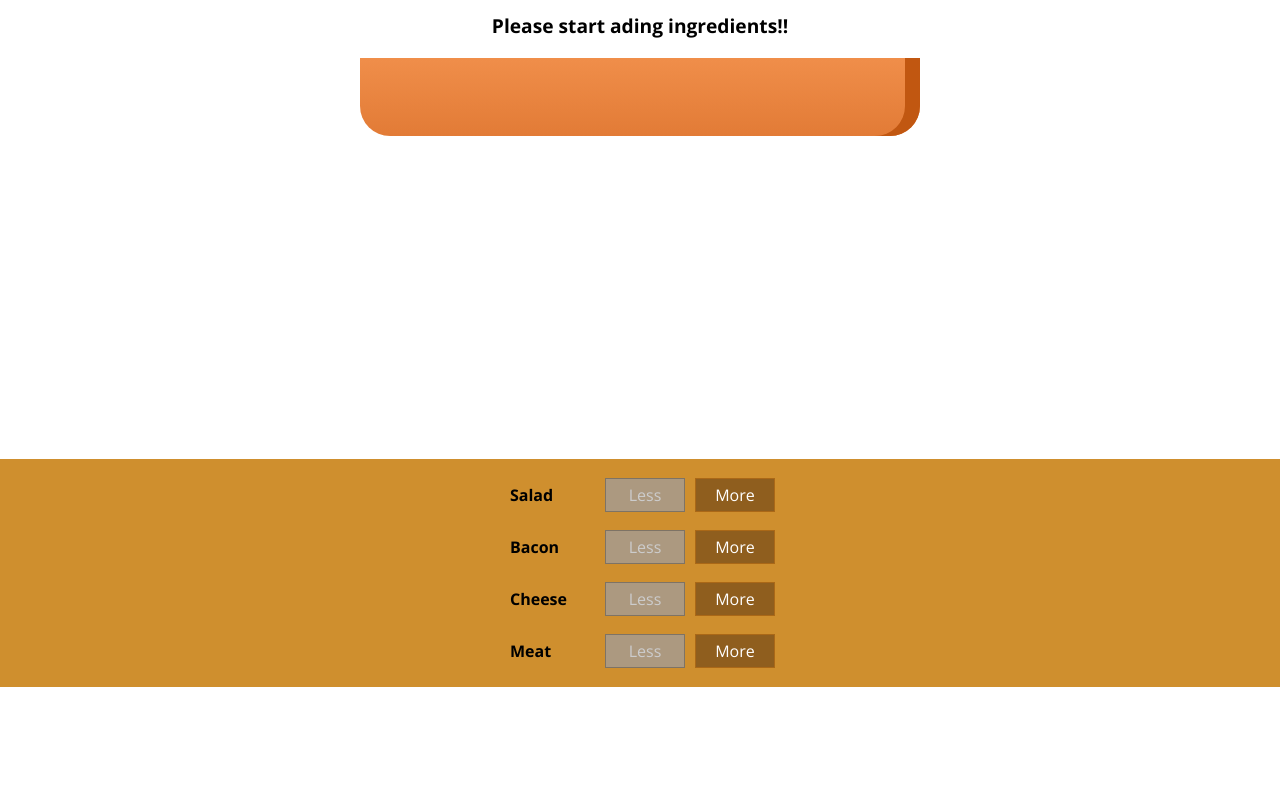
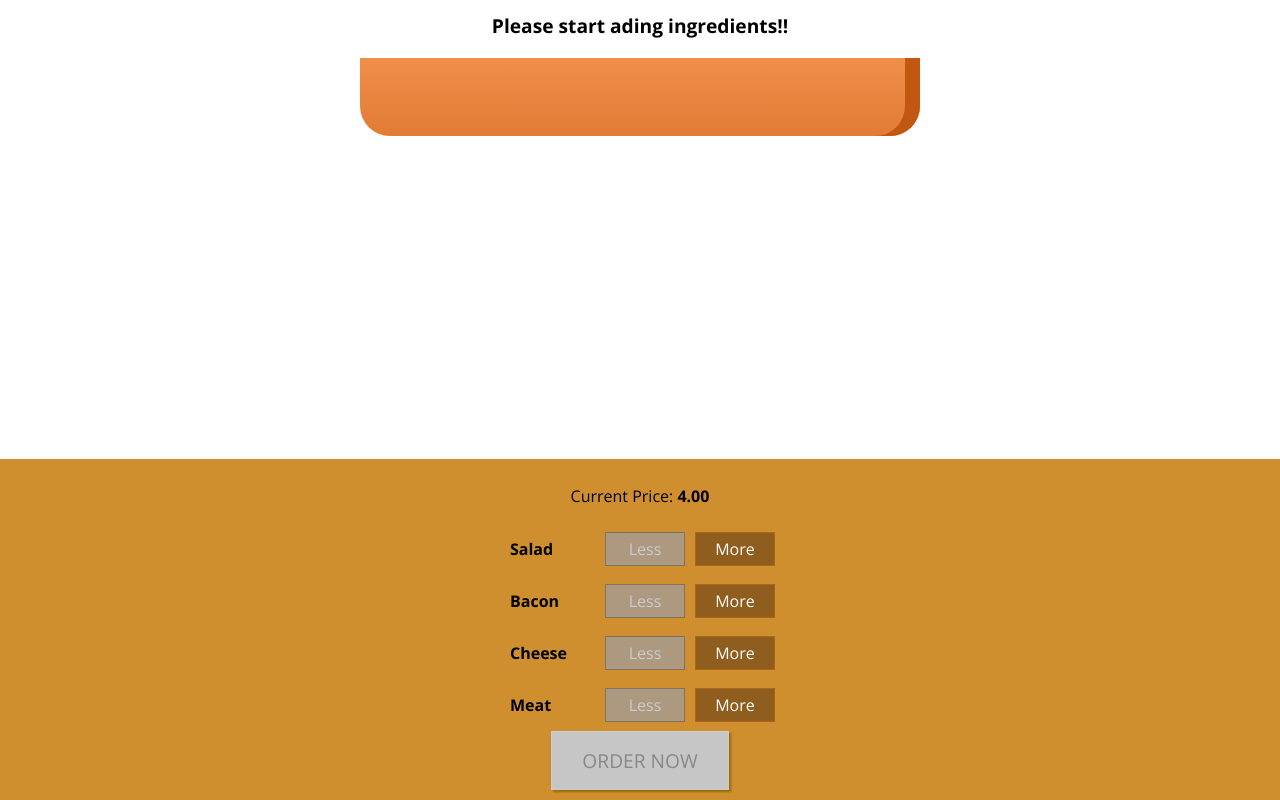
Before and after one commit to michaltruszczynski/BurgerApp, a React app: page / in a window 1280 px wide. Shown: the part 179-979 px from the top of the page. Before the commit the page ends 866 px from the top, so only its background shows below. Built offline with nearby package versions, Linux system fonts and the light colour scheme.

Commit message:
order button

```diff
--- a/src/components/Burger/BuildControls/BuildControls.css
+++ b/src/components/Burger/BuildControls/BuildControls.css
@@ -8,3 +8,44 @@
     margin: auto;
     padding: 10px 0;
 }
+
+.OrderButton {
+    background-color: #DAD735;
+    outline: none;
+    cursor: pointer;
+    border: 1px solid #966909;
+    color: #966909;
+    font-family: inherit;
+    font-size: 1.2em;
+    padding: 15px 30px;
+    box-shadow: 2px 2px 2px #966909;
+}
+
+.OrderButton:hover, .OrderButton:active {
+    background-color: #A0DB41;
+    border: 1px solid #966909;
+    color: #966909;
+}
+
+.OrderButton:disabled {
+    background-color: #C7C6C6;
+    cursor: not-allowed;
+    border: 1px solid #ccc;
+    color: #888888;
+}
+
+.OrderButton:not(:disabled) {
+    animation: enable 0.3s linear;
+}
+
+@keyframes enable {
+    0% {
+        transform: scale(1);
+    }
+    60% {
+        transform: scale(1.1);
+    }
+    100% {
+        transform: scale(1);
+    }
+}
--- a/src/components/Burger/BuildControls/BuildControls.js
+++ b/src/components/Burger/BuildControls/BuildControls.js
@@ -12,15 +12,18 @@
 
 const buildControls = (props) => (
     <div className={classes.BuildControls}>
+        <p>Current Price: <strong>{props.price.toFixed(2)}</strong></p>
         {controls.map(ctrl => (
             <BuildControl
                 key={ctrl.label}
                 label={ctrl.label}
                 added={() => props.ingredientAdded(ctrl.type)}
                 removed={() => props.ingredientRemoved(ctrl.type)}
-                disabled={props.disabled[ctrl.type]}
-            />
+                disabled={props.disabled[ctrl.type]}/>
         ))}
+        <button
+            className={classes.OrderButton}
+            disabled={!props.purchasable}>ORDER NOW</button>
     </div>
 );
 
--- a/src/containers/BurgerBuilder/BurgerBuilder.js
+++ b/src/containers/BurgerBuilder/BurgerBuilder.js
@@ -24,7 +24,22 @@
             cheese: 0,
             meat: 0
         },
-        totalPrice: 4
+        totalPrice: 4,
+        purchasable: false
+    }
+
+    updatePurchaseState (ingredients) {
+        // const ingredients = {
+        //     ...this.state.ingredients
+        // };
+        const sum = Object.keys(ingredients)
+            .map(igKey => {
+                return ingredients[igKey];
+            })
+            .reduce((sum, el) => {
+                return sum + el;
+            }, 0);
+        this.setState({ purchasable: sum > 0 });
     }
 
     addIngredientHandler = (type) => {
@@ -40,7 +55,8 @@
         this.setState({
             totalPrice: newPrice,
             ingredients: updatedIngredients
-        })
+        });
+        this.updatePurchaseState(updatedIngredients);
     }
 
     removeIngredientHandler = (type) => {
@@ -59,7 +75,8 @@
         this.setState({
             totalPrice: newPrice,
             ingredients: updatedIngredients
-        })
+        });
+        this.updatePurchaseState(updatedIngredients);
     }
 
     render() {
@@ -77,6 +94,8 @@
                     ingredientAdded={this.addIngredientHandler}
                     ingredientRemoved={this.removeIngredientHandler}
                     disabled={disabledInfo}
+                    purchasable={this.state.purchasable}
+                    price={this.state.totalPrice}
                 />
             </Aux>
         )
```
